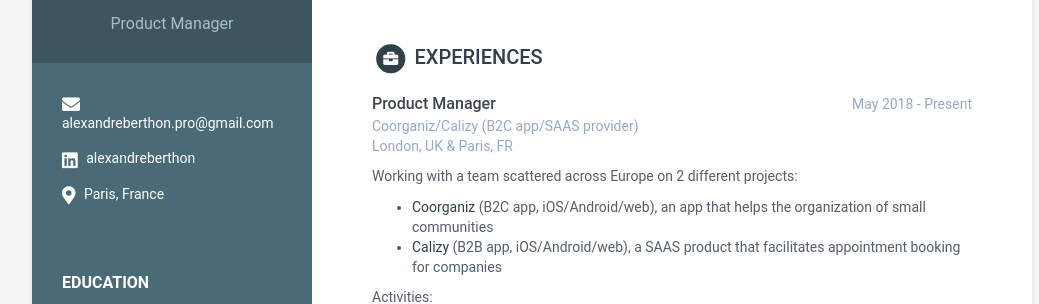
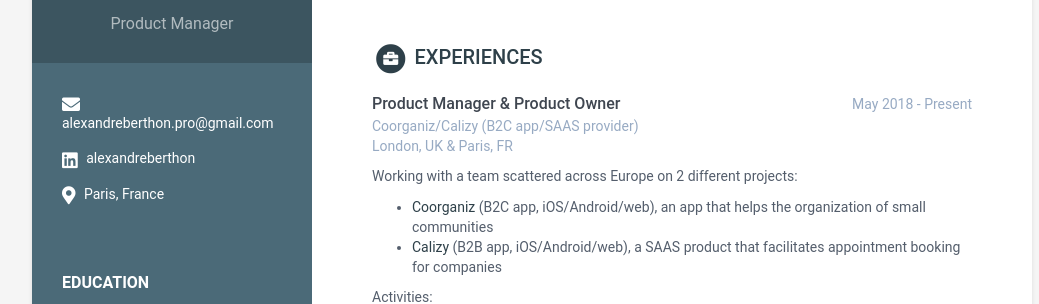
Before and after one commit to alexberthon/cv, a Jekyll site: the page built from index.html, in a window 1280 px wide. Shown: the part 210-514 px from the top of the page, without its empty margins (108-1147 px from the left). Built offline with Jekyll 4.4.1, drawn with Linux system fonts in a browser that asks for light colours.

Commit message:
update data

```diff
--- a/_data/data.yml
+++ b/_data/data.yml
@@ -64,7 +64,7 @@
       time: 2012 - 2015
       details:
 experiences:
-    - role: Product Manager
+    - role: Product Manager & Product Owner
       time: May 2018 - Present
       company: Coorganiz/Calizy (B2C app/SAAS provider)
       location: London, UK & Paris, FR
```
Also changed, not shown: 1 other file.
